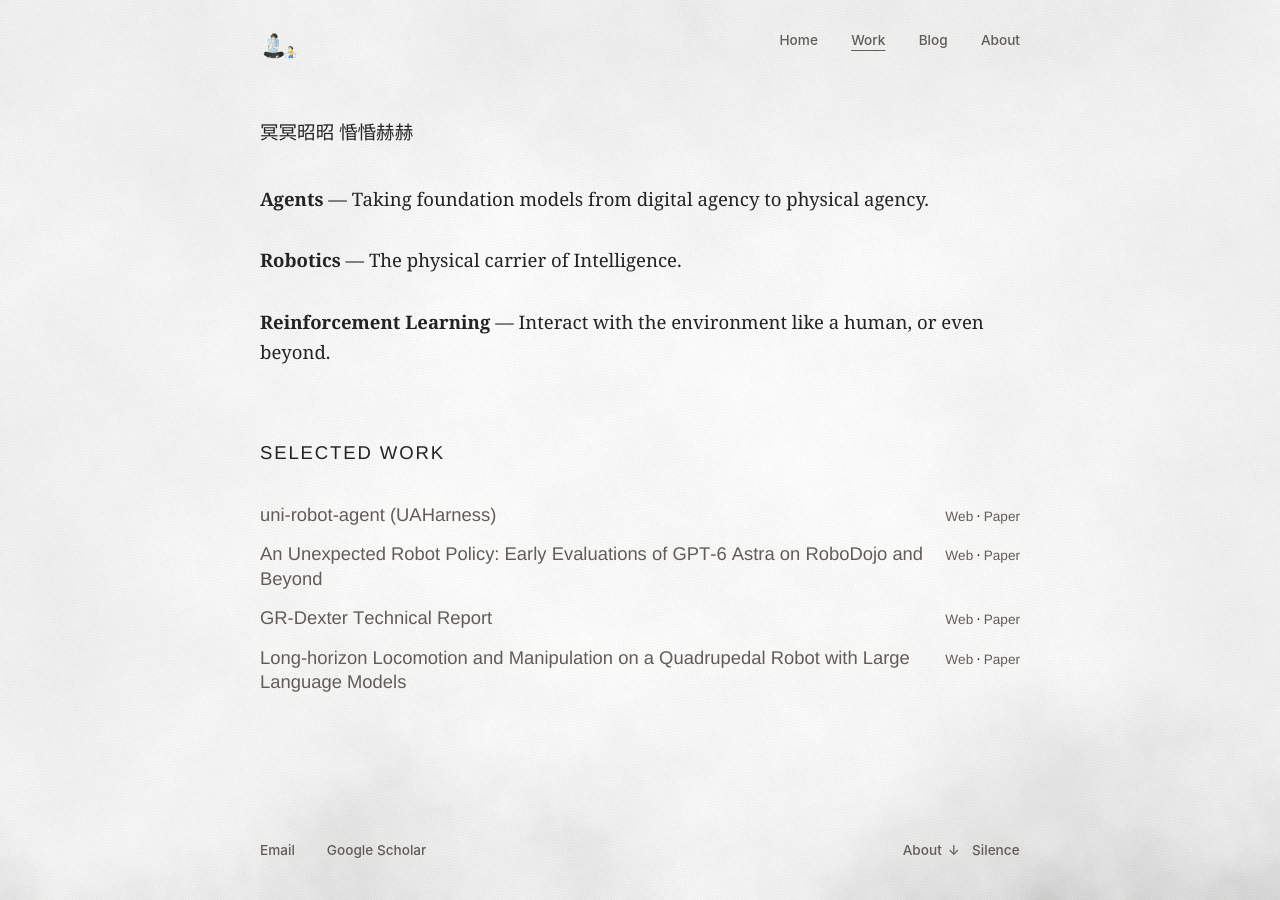
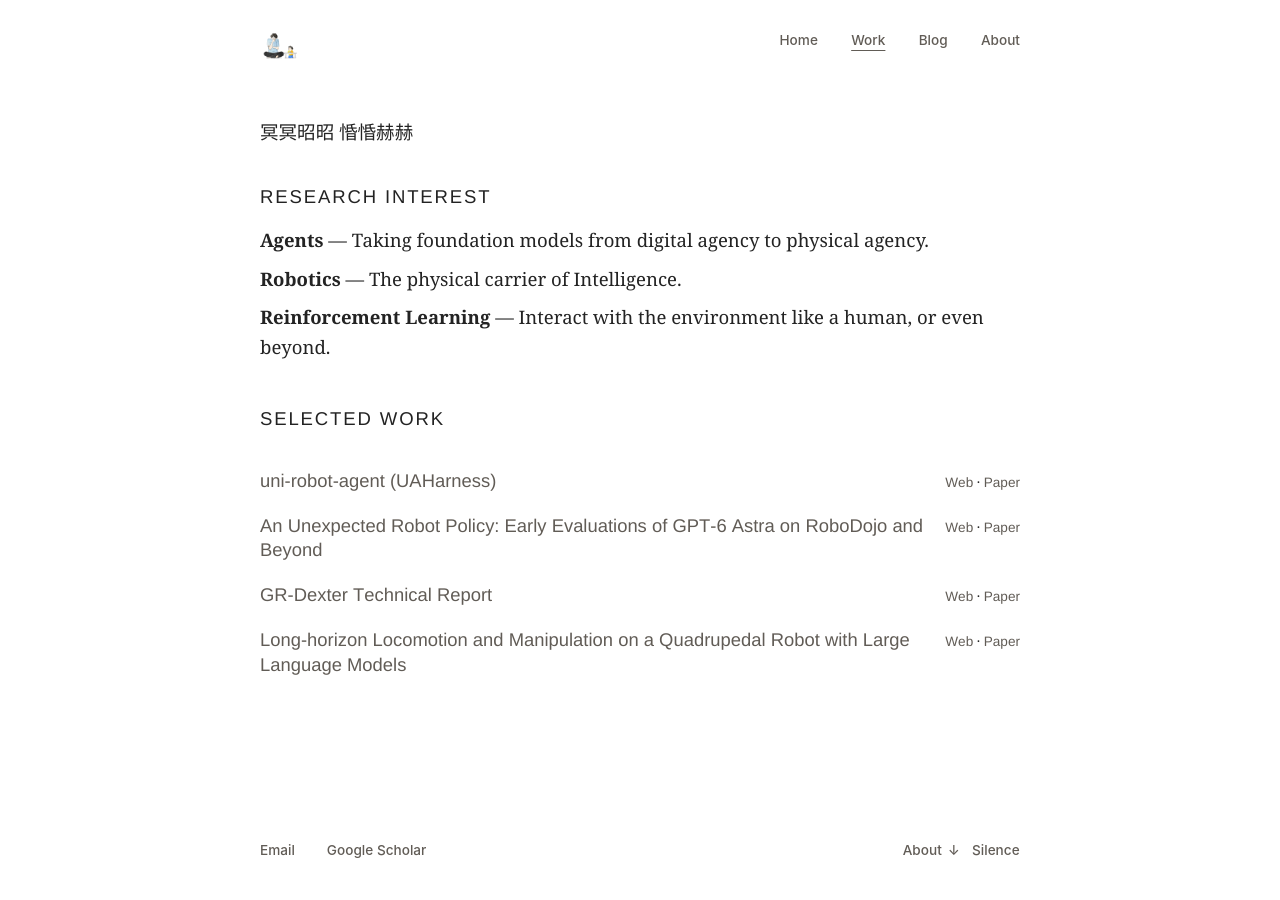
Before and after one commit to shihusi/shihusi.github.io, a Jekyll site: the page built from work.md, in a window 1280 px wide. Built offline with Jekyll 4.4.1, drawn with Linux system fonts in a browser that asks for light colours.

Commit message:
Use a white daytime background and refine Work section spacing

```diff
--- a/_layouts/work.html
+++ b/_layouts/work.html
@@ -7,20 +7,14 @@ layout: default
   {% endif %}
   {{ content }}
 
-  {% for item in page.items %}
-  <div class="work-item">
-    <!-- <img
-      src="{{ item.image.src | absolute_url }}"
-      alt="{{ item.image.alt }}"
-      class="work-bubble"
-    /> -->
-    <span class="work-text">
-      <strong>{{ item.title }}</strong>
-      &mdash;
-      {{ item.description }}
-    </span>
-  </div>
-  {% endfor %}
+  <section class="research-interests" aria-labelledby="research-interest-title">
+    <h2 id="research-interest-title">Research interest</h2>
+    {% for item in page.items %}
+      <div class="work-item">
+        <strong>{{ item.title }}</strong> &mdash; {{ item.description }}
+      </div>
+    {% endfor %}
+  </section>
   <section class="selected-work" aria-labelledby="selected-work-title">
     <h2 id="selected-work-title">Selected Work</h2>
     <ul>
--- a/_sass/_work.scss
+++ b/_sass/_work.scss
@@ -1,28 +1,18 @@
-.work-item {
-  clear: both;
-  overflow: hidden;
-  padding-bottom: 2rem;
+.work-item + .work-item { margin-top: .55rem; }
 
-  &:has(+ .selected-work) { padding-bottom: 3rem; }
+.research-interests h2,
+.selected-work h2 {
+  margin: 0;
+  font: 500 1em/1.4 var(--title-font);
+  letter-spacing: .1em;
+  text-transform: uppercase;
+  color: var(--muted);
 }
 
-.work-bubble {
-  float: left;
-  padding-right: 20px;
-  width: 100px;
-  height: 100px;
-}
+.research-interests h2 { margin-bottom: .85em; }
 
 .selected-work {
-  margin-top: 1.6rem;
-
-  h2 {
-    margin: 0;
-    font: 500 1em/1.4 var(--title-font);
-    letter-spacing: .1em;
-    text-transform: uppercase;
-    color: var(--muted);
-  }
+  margin-top: 2.75rem;
 
   ul { list-style: none; margin: 0; padding: 0; }
   li {
@@ -32,7 +22,7 @@
     gap: .8rem;
     margin: 0;
 
-    & + li { margin-top: .9rem; }
+    & + li { margin-top: 1.25rem; }
   }
 
   .work-project-links {
--- a/assets/css/site.css
+++ b/assets/css/site.css
@@ -2,7 +2,7 @@
   color-scheme: light;
   --title-font: "Avenir Next", Avenir, "Helvetica Neue", Helvetica, Arial, "PingFang SC", sans-serif;
   --reading-size: clamp(1.03rem, 1.45vw, 1.2rem);
-  --paper: #fdfdfc;
+  --paper: #fff;
   --ink: #232323;
   --prose: #393939;
   --link-ink: #615c56;
@@ -146,19 +146,11 @@
   background: var(--paper);
 }
 
-.site-sky::before {
+[data-theme="night"] .site-sky::before {
   content: "";
   position: absolute;
   inset: 0;
-  background: url("../img/night-field.webp") center / cover no-repeat;
-  filter: grayscale(1) invert(1);
-  opacity: .48;
-}
-
-[data-theme="night"] .site-sky::before {
-  background-image: var(--night-field);
-  filter: none;
-  opacity: 1;
+  background: var(--night-field) center / cover no-repeat;
 }
 
 @media (prefers-reduced-motion: no-preference) {
@@ -357,17 +349,16 @@
 
 .almanac-cloud { display: block; width: 100%; height: 100%; }
 
-/* Carry the existing sky texture across the foreground of the sun. */
 .solar-stage::after {
   content: "";
   position: absolute;
   inset: -15% -12%;
   pointer-events: none;
   background: url("../img/night-mist.webp") center / cover no-repeat;
+  mask-image: radial-gradient(ellipse at 62% 56%, black 8%, transparent 65%);
   filter: invert(1);
   mix-blend-mode: multiply;
   opacity: .38;
-  mask-image: radial-gradient(ellipse at 62% 56%, black 8%, transparent 65%);
 }
 [data-theme="night"] .solar-stage::after {
   filter: none;
```
